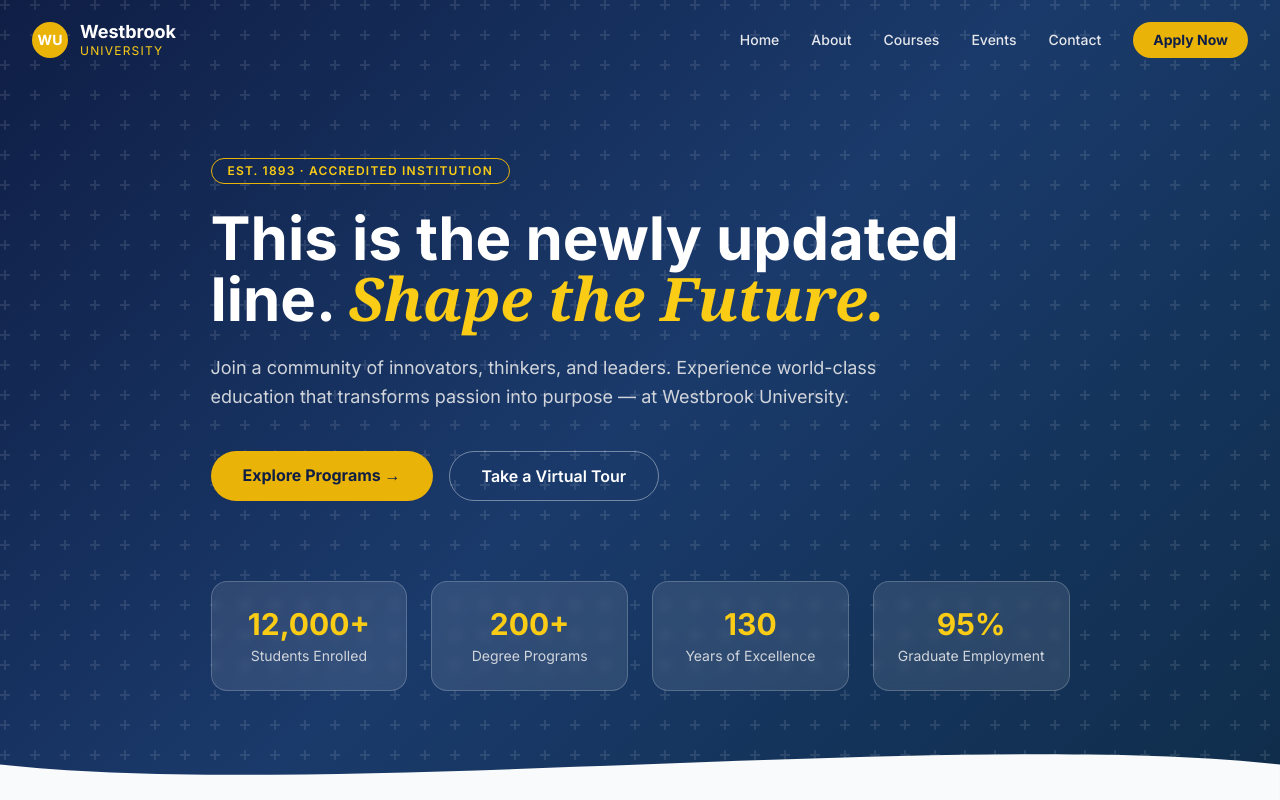
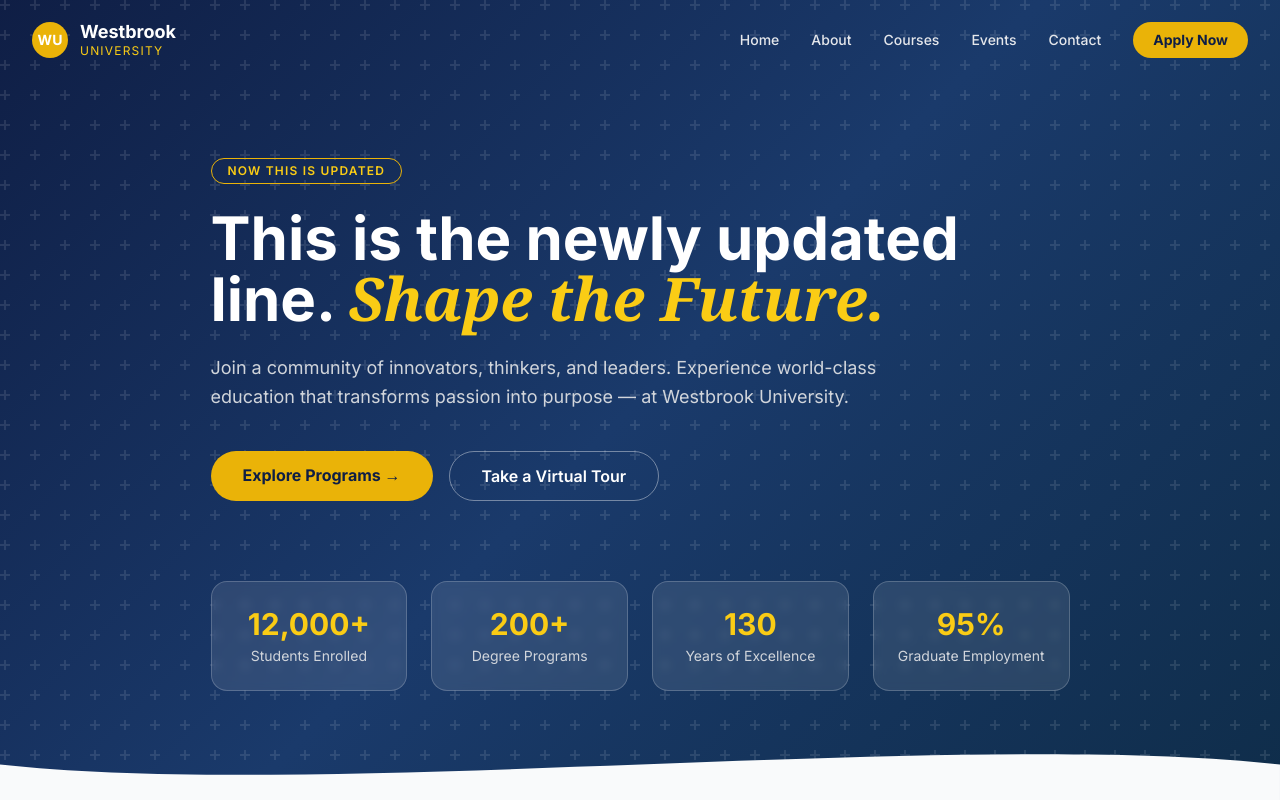
Before and after one commit to Vasu-Chourasia/Static-College-Website, a React (Vite) app: page / in a window 1280 px wide. Shown: the top 800 px of the page. Built offline with nearby package versions, Linux system fonts and the light colour scheme.

Commit message:
Update HeroSection.jsx

```diff
--- a/src/components/HeroSection.jsx
+++ b/src/components/HeroSection.jsx
@@ -25,7 +25,7 @@ export default function HeroSection() {
       <div className="relative max-w-7xl mx-auto px-4 sm:px-6 lg:px-8 pt-28 pb-16">
         <div className="max-w-3xl animate-fade-in-up">
           <span className="inline-block border border-yellow-500 text-yellow-400 text-xs font-semibold tracking-widest uppercase px-4 py-1 rounded-full mb-6">
-            Est. 1893 · Accredited Institution
+            now this is updated
           </span>
           <h1 className="text-4xl sm:text-5xl lg:text-6xl font-bold text-white leading-tight mb-6">
             This is the newly updated line.{' '}
```
